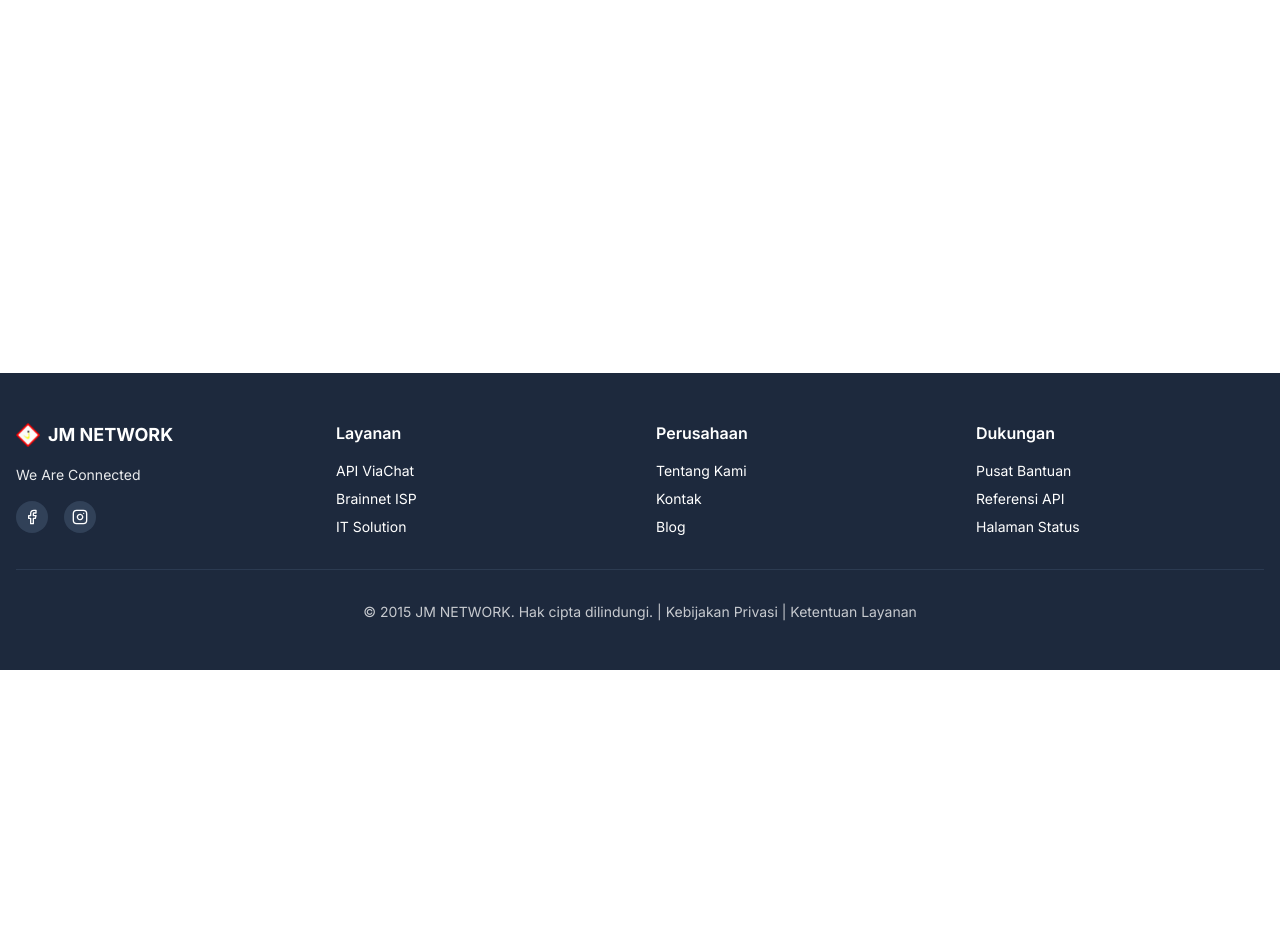
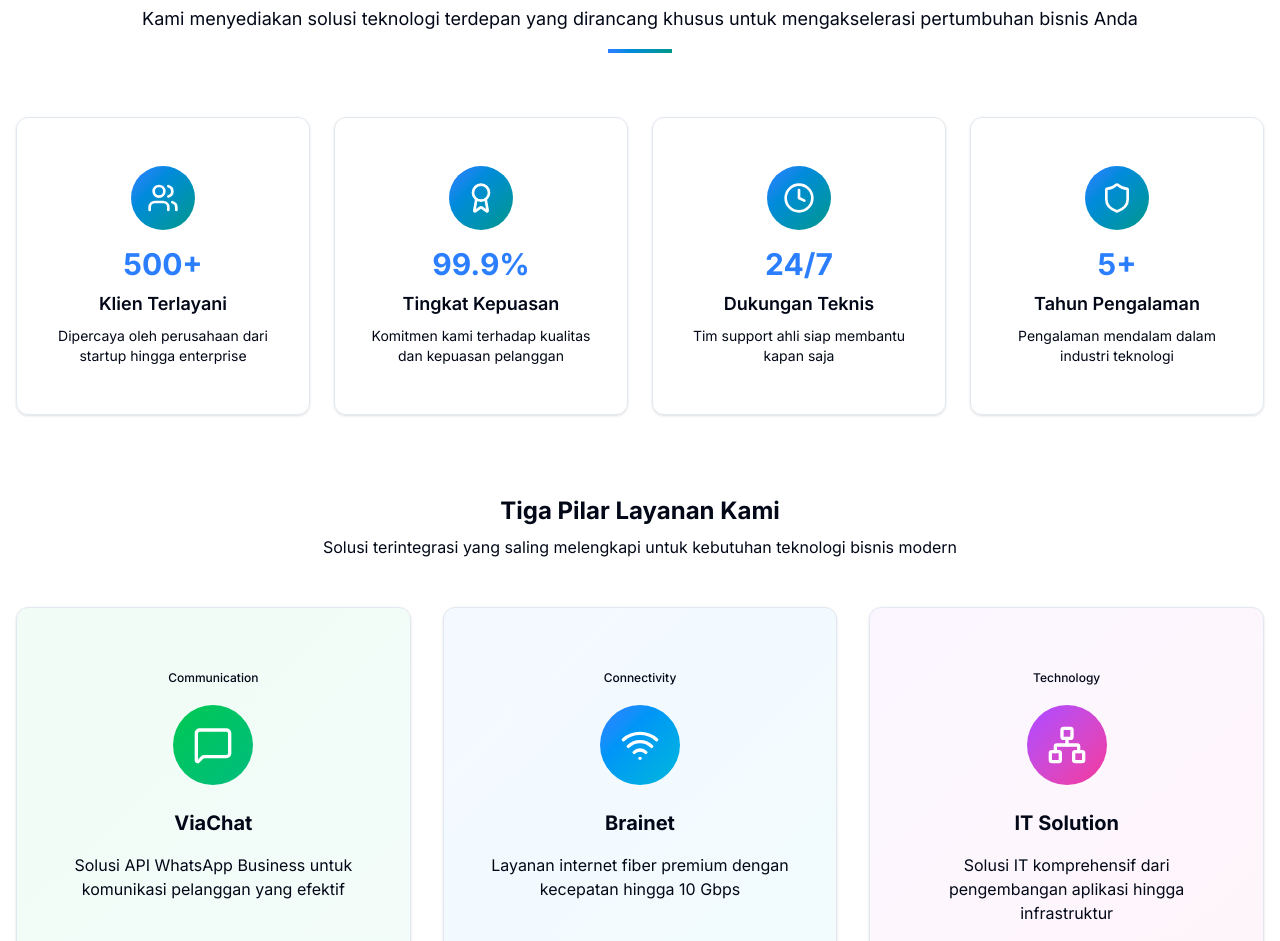
Before and after one commit to CV-JM-Network/jaylangkung-web, a Next.js app: page /services in a window 1280 px wide. Before the commit this address had no page. Shown: the part 491-1432 px from the top of the page. Before the commit the page ends 1161 px from the top, so only its background shows below. Built offline with nearby package versions, Linux system fonts and the light colour scheme.

Commit message:
feat: add ServicesPage and ServicesIntro components with highlights and service overview sections

```diff
--- /dev/null
+++ b/src/app/services/page.tsx
@@ -0,0 +1,22 @@
+import CallToAction from '@/components/call-to-action';
+import PageHero from '@/components/page-hero';
+import ServicesIntro from '@/components/services-intro';
+
+export default function ServicesPage() {
+  return (
+    <main>
+      <PageHero
+        title='Layanan Premium Kami'
+        subtitle='Solusi teknologi komprehensif yang dirancang untuk mengubah bisnis Anda'
+        breadcrumb={[{ label: 'Beranda', href: '/' }, { label: 'Layanan' }]}
+      />
+      <ServicesIntro />
+      {/* <MainServices />
+      <ServiceComparison />
+      <IndustrySolutions />
+      <ServiceProcess />
+      <ServiceBenefits /> */}
+      <CallToAction />
+    </main>
+  );
+}
--- /dev/null
+++ b/src/components/services-intro.tsx
@@ -0,0 +1,172 @@
+import { Badge } from '@/components/ui/badge';
+import { Card, CardContent } from '@/components/ui/card';
+import { Award, Clock, MessageSquare, Network, Shield, Users, Wifi } from 'lucide-react';
+
+const highlights = [
+  {
+    icon: Users,
+    number: '500+',
+    label: 'Klien Terlayani',
+    description: 'Dipercaya oleh perusahaan dari startup hingga enterprise',
+  },
+  {
+    icon: Award,
+    number: '99.9%',
+    label: 'Tingkat Kepuasan',
+    description: 'Komitmen kami terhadap kualitas dan kepuasan pelanggan',
+  },
+  {
+    icon: Clock,
+    number: '24/7',
+    label: 'Dukungan Teknis',
+    description: 'Tim support ahli siap membantu kapan saja',
+  },
+  {
+    icon: Shield,
+    number: '5+',
+    label: 'Tahun Pengalaman',
+    description: 'Pengalaman mendalam dalam industri teknologi',
+  },
+];
+
+const serviceOverview = [
+  {
+    icon: MessageSquare,
+    title: 'ViaChat',
+    description: 'Solusi API WhatsApp Business untuk komunikasi pelanggan yang efektif',
+    color: 'from-green-500 to-emerald-500',
+    badge: 'Communication',
+  },
+  {
+    icon: Wifi,
+    title: 'Brainet',
+    description: 'Layanan internet fiber premium dengan kecepatan hingga 10 Gbps',
+    color: 'from-blue-500 to-cyan-500',
+    badge: 'Connectivity',
+  },
+  {
+    icon: Network,
+    title: 'IT Solution',
+    description: 'Solusi IT komprehensif dari pengembangan aplikasi hingga infrastruktur',
+    color: 'from-purple-500 to-pink-500',
+    badge: 'Technology',
+  },
+];
+
+export default function ServicesIntro() {
+  return (
+    <section className='py-20'>
+      <div className='container mx-auto px-4'>
+        <div className='text-center'>
+          <h2 className='text-3xl font-bold lg:text-4xl'>Mengapa Memilih JM NETWORK?</h2>
+          <p className='mt-4 text-lg text-muted-foreground'>
+            Kami menyediakan solusi teknologi terdepan yang dirancang khusus untuk
+            mengakselerasi pertumbuhan bisnis Anda
+          </p>
+          <div className='mx-auto mt-4 h-1 w-16 bg-gradient-to-r from-blue-500 to-teal-600'></div>
+        </div>
+
+        {/* Highlights Section */}
+        <div className='mt-16 grid gap-6 md:grid-cols-2 lg:grid-cols-4'>
+          {highlights.map((highlight, index) => {
+            const HighlightIcon = highlight.icon;
+            return (
+              <Card
+                key={index}
+                className='group transition-all duration-300 hover:-translate-y-1 hover:shadow-lg'>
+                <CardContent className='p-6 text-center'>
+                  <div className='mb-4 flex justify-center'>
+                    <div className='flex h-16 w-16 items-center justify-center rounded-full bg-gradient-to-br from-blue-500 to-teal-600 text-white transition-transform duration-300 group-hover:scale-110'>
+                      <HighlightIcon className='h-8 w-8' />
+                    </div>
+                  </div>
+                  <div className='text-3xl font-bold text-blue-500'>
+                    {highlight.number}
+                  </div>
+                  <h3 className='mt-2 text-lg font-semibold'>{highlight.label}</h3>
+                  <p className='mt-2 text-sm text-muted-foreground'>
+                    {highlight.description}
+                  </p>
+                </CardContent>
+              </Card>
+            );
+          })}
+        </div>
+
+        {/* Service Overview */}
+        <div className='mt-20'>
+          <div className='text-center'>
+            <h3 className='text-2xl font-bold'>Tiga Pilar Layanan Kami</h3>
+            <p className='mt-2 text-muted-foreground'>
+              Solusi terintegrasi yang saling melengkapi untuk kebutuhan teknologi bisnis
+              modern
+            </p>
+          </div>
+
+          <div className='mt-12 grid gap-8 lg:grid-cols-3'>
+            {serviceOverview.map((service, index) => {
+              const ServiceIcon = service.icon;
+              return (
+                <Card
+                  key={index}
+                  className='group relative overflow-hidden transition-all duration-300 hover:-translate-y-2 hover:shadow-xl'>
+                  <div
+                    className={`absolute inset-0 bg-gradient-to-br ${service.color} opacity-5`}
+                  />
+                  <CardContent className='relative p-8 text-center'>
+                    <Badge className='mb-4' variant='secondary'>
+                      {service.badge}
+                    </Badge>
+                    <div className='mb-6 flex justify-center'>
+                      <div
+                        className={`flex h-20 w-20 items-center justify-center rounded-full bg-gradient-to-br ${service.color} text-white transition-transform duration-300 group-hover:scale-110`}>
+                        <ServiceIcon className='h-10 w-10' />
+                      </div>
+                    </div>
+                    <h4 className='mb-4 text-xl font-bold'>{service.title}</h4>
+                    <p className='text-muted-foreground'>{service.description}</p>
+                  </CardContent>
+                </Card>
+              );
+            })}
+          </div>
+        </div>
+
+        {/* Value Proposition */}
+        <div className='mt-20 rounded-2xl bg-gradient-to-r from-blue-600 to-teal-600 p-8 text-white lg:p-12'>
+          <div className='text-center'>
+            <h3 className='text-2xl font-bold lg:text-3xl'>
+              Komitmen Kami Terhadap Keunggulan
+            </h3>
+            <p className='mt-4 text-lg text-blue-100'>
+              Setiap layanan yang kami berikan didukung oleh teknologi terdepan, tim ahli
+              berpengalaman, dan komitmen untuk memberikan hasil terbaik bagi kesuksesan
+              bisnis Anda.
+            </p>
+          </div>
+
+          <div className='mt-8 grid gap-6 md:grid-cols-3'>
+            <div className='text-center'>
+              <div className='mb-3 text-2xl font-bold'>Innovation</div>
+              <p className='text-sm text-blue-100'>
+                Selalu menggunakan teknologi terbaru dan terdepan
+              </p>
+            </div>
+            <div className='text-center'>
+              <div className='mb-3 text-2xl font-bold'>Quality</div>
+              <p className='text-sm text-blue-100'>
+                Standar kualitas tinggi dalam setiap deliverable
+              </p>
+            </div>
+            <div className='text-center'>
+              <div className='mb-3 text-2xl font-bold'>Partnership</div>
+              <p className='text-sm text-blue-100'>
+                Membangun hubungan jangka panjang dengan klien
+              </p>
+            </div>
+          </div>
+        </div>
+      </div>
+    </section>
+  );
+}
```
